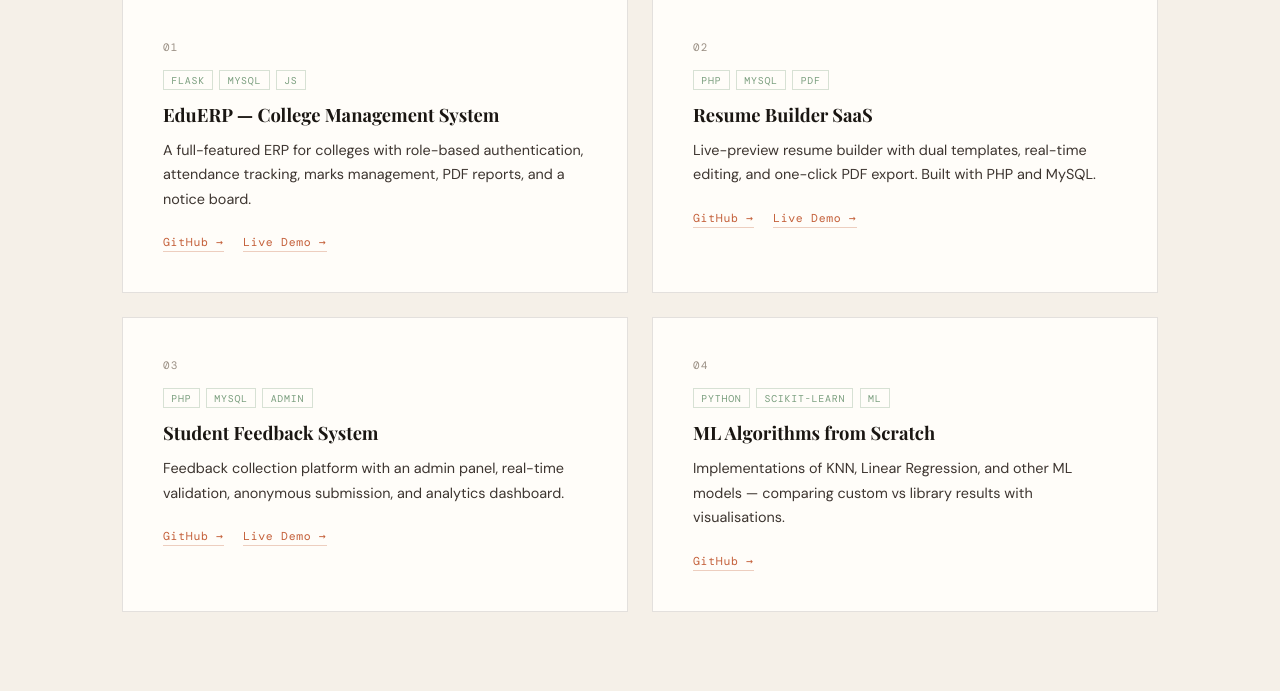
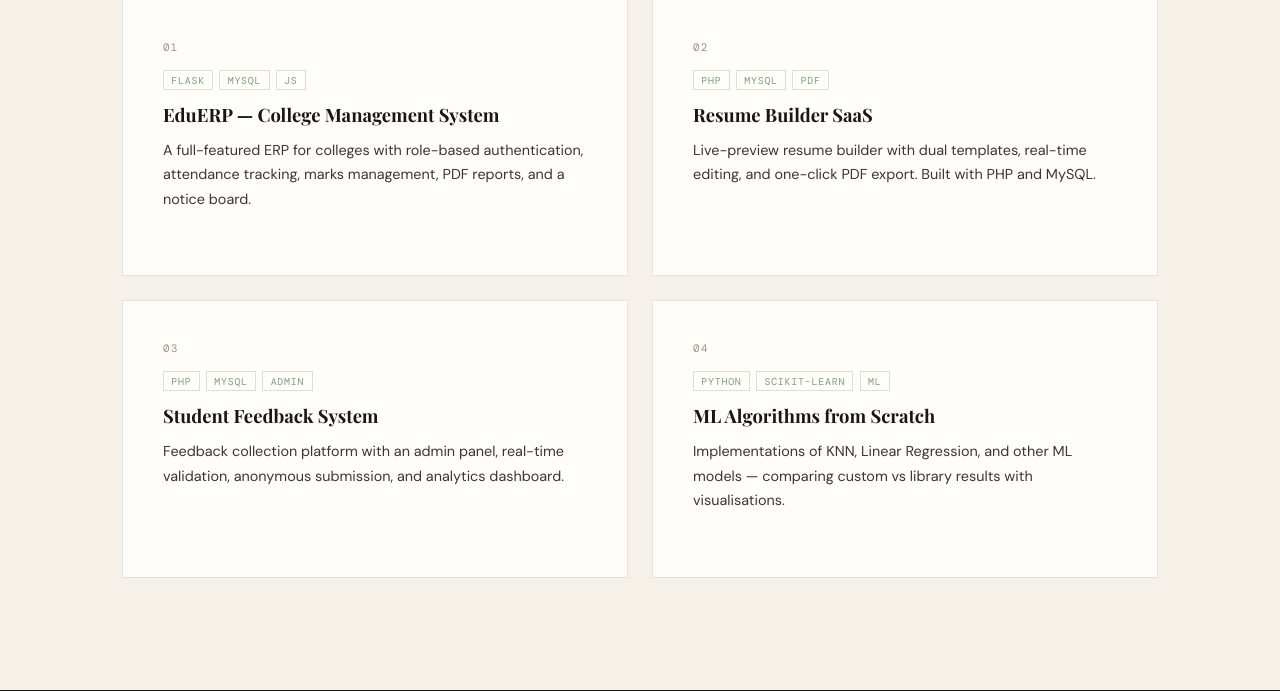
Before and after one commit to shreyapatel1106/portfolio, a Flask app: page / in a window 1280 px wide. Shown: the part 2651-3342 px from the top of the page. Run offline with Flask 3, Linux system fonts and the light colour scheme; some web fonts are replaced.

Commit message:
Update index.html

```diff
--- a/templates/index.html
+++ b/templates/index.html
@@ -163,10 +163,6 @@
           <div class="project-tags"><span>Flask</span><span>MySQL</span><span>JS</span></div>
           <h3>EduERP — College Management System</h3>
           <p>A full-featured ERP for colleges with role-based authentication, attendance tracking, marks management, PDF reports, and a notice board.</p>
-          <div class="project-links">
-            <a href="#" class="proj-link">GitHub →</a>
-            <a href="#" class="proj-link">Live Demo →</a>
-          </div>
         </div>
         <div class="project-accent"></div>
       </div>
@@ -177,10 +173,6 @@
           <div class="project-tags"><span>PHP</span><span>MySQL</span><span>PDF</span></div>
           <h3>Resume Builder SaaS</h3>
           <p>Live-preview resume builder with dual templates, real-time editing, and one-click PDF export. Built with PHP and MySQL.</p>
-          <div class="project-links">
-            <a href="#" class="proj-link">GitHub →</a>
-            <a href="#" class="proj-link">Live Demo →</a>
-          </div>
         </div>
         <div class="project-accent"></div>
       </div>
@@ -191,11 +183,7 @@
           <div class="project-tags"><span>PHP</span><span>MySQL</span><span>Admin</span></div>
           <h3>Student Feedback System</h3>
           <p>Feedback collection platform with an admin panel, real-time validation, anonymous submission, and analytics dashboard.</p>
-          <div class="project-links">
-            <a href="#" class="proj-link">GitHub →</a>
-            <a href="#" class="proj-link">Live Demo →</a>
-          </div>
-        </div>
+         </div>
         <div class="project-accent"></div>
       </div>
 
@@ -205,10 +193,7 @@
           <div class="project-tags"><span>Python</span><span>Scikit-learn</span><span>ML</span></div>
           <h3>ML Algorithms from Scratch</h3>
           <p>Implementations of KNN, Linear Regression, and other ML models — comparing custom vs library results with visualisations.</p>
-          <div class="project-links">
-            <a href="#" class="proj-link">GitHub →</a>
-          </div>
-        </div>
+         </div>
         <div class="project-accent"></div>
       </div>
 
```
